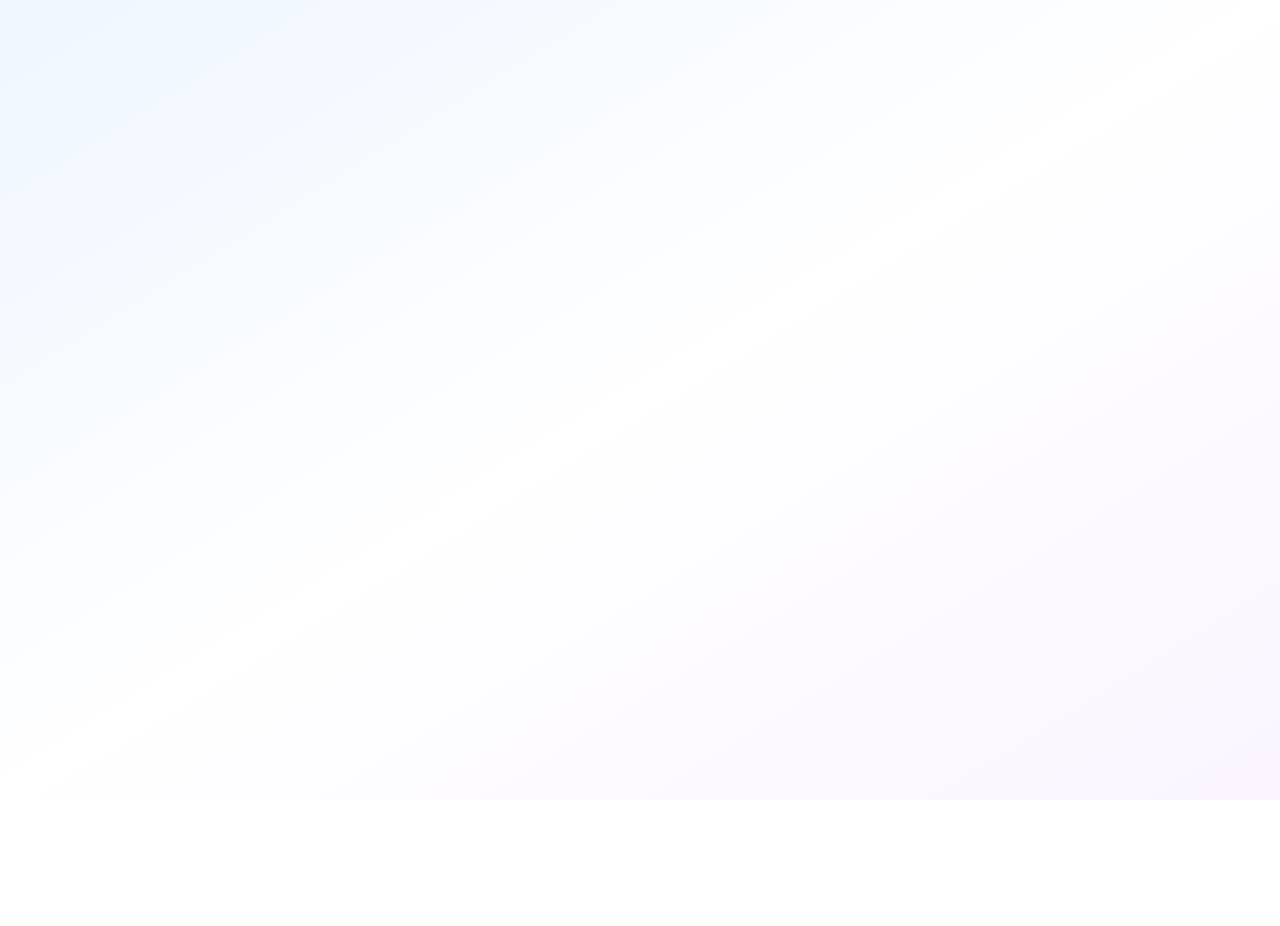
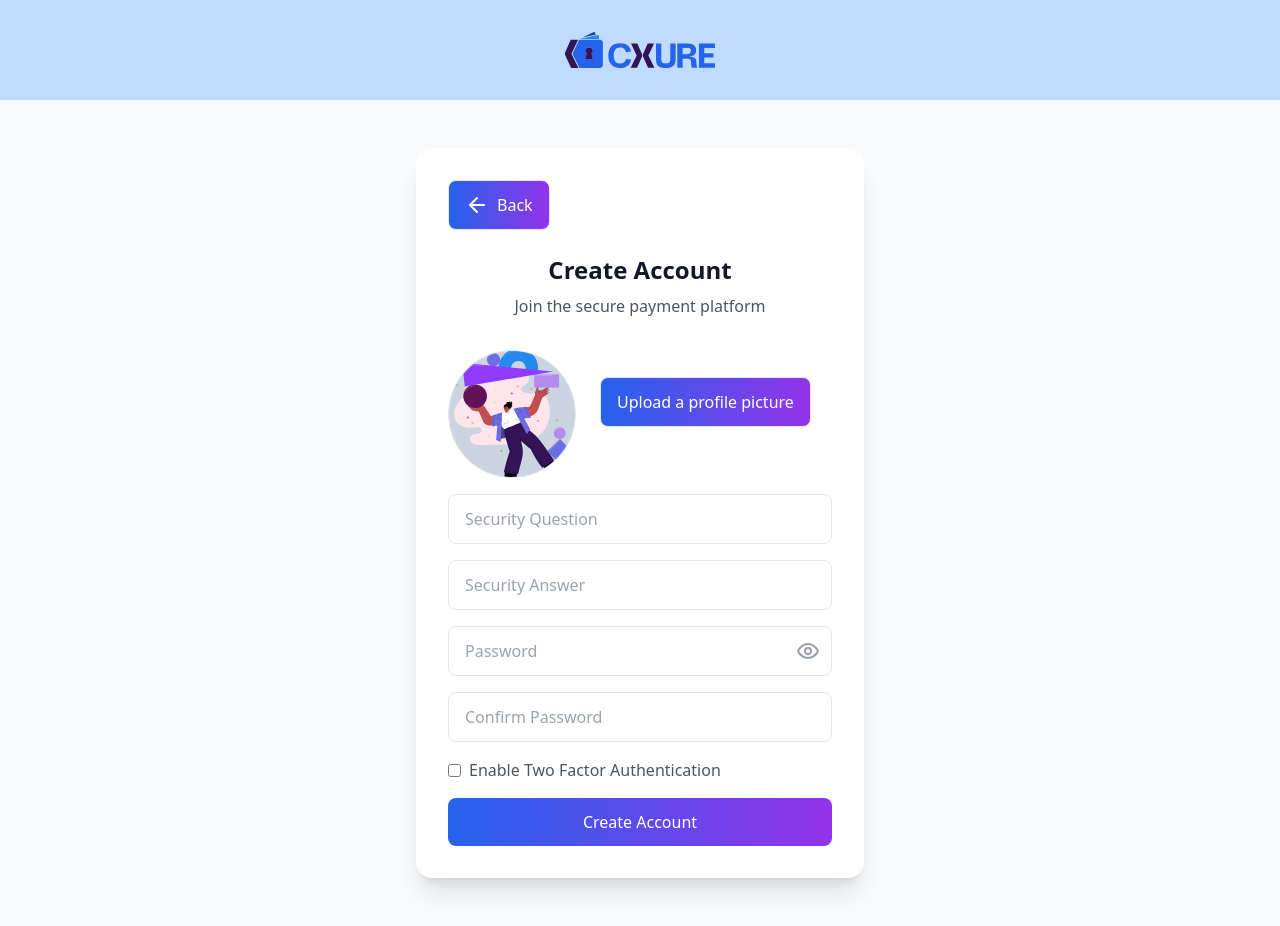
Before and after one commit to cxurepayApp/cxureApp, a React (Vite) app: page /auth/register2 in a window 1280 px wide. Before the commit this address had no page. Before the commit the page ends 800 px from the top, so only its background shows below. Built offline with nearby package versions, Linux system fonts and the light colour scheme.

Commit message:
Worked on register forms

```diff
--- a/src/App.tsx
+++ b/src/App.tsx
@@ -3,12 +3,14 @@ import { AuthProvider } from "./contexts/AuthContext";
 import { SocketProvider } from "./contexts/SocketContext";
 import { lazy, Suspense } from "react";
 import { RouteSkeleton } from "./components/UI/RouteSkeleton";
+import { RegisterProvider } from "./contexts/RegisterContext";
 
 // Lazy-loaded components
 const AuthLayout = lazy(() => import("./components/layout/AuthLayout"));
 const LandingPage = lazy(() => import("./pages/landing/LandingPage"));
 const Login = lazy(() => import("./auth/Login"));
 const Register = lazy(() => import("./auth/Register"));
+const RegisterPage2 = lazy(() => import("./auth/RegisterPage2"));
 const TransactionDetails = lazy(() => import("./pages/transactions/TransactionDetails"));
 const AdminDashboard = lazy(() => import("./pages/dashboard/AdminDashboard"));
 const BuyerDashboard = lazy(() => import("./pages/dashboard/BuyerDashboard"));
@@ -24,7 +26,8 @@ function App() {
   return (
     <AuthProvider>
       <SocketProvider>
-        <Router>
+        <RegisterProvider>
+          <Router>
           <div className="min-h-screen bg-gradient-to-br from-blue-50 via-white to-purple-50">
             <Suspense
               fallback={createFallback(
@@ -52,6 +55,7 @@ function App() {
                 >
                   <Route path="login" element={<Login />} />
                   <Route path="register" element={<Register />} />
+                  <Route path="register2" element ={<RegisterPage2/>} />
                 </Route>
 
                 {/* Protected dashboards */}
@@ -93,6 +97,7 @@ function App() {
             </Suspense>
           </div>
         </Router>
+        </RegisterProvider>
       </SocketProvider>
     </AuthProvider>
   );
--- a/src/auth/Register.tsx
+++ b/src/auth/Register.tsx
@@ -3,9 +3,10 @@ import { Link, useNavigate } from "react-router-dom";
 import { Eye, EyeOff, User, Store } from "lucide-react";
 import { useAuth } from "../hooks/useAuth";
 import { type RegisterData } from "../types/register";
+import { useRegister } from "../hooks/useRegister";
 
 const Register = () => {
-  const [formData, setFormData] = useState<RegisterData>({
+  /* const [formData, setFormData] = useState<RegisterData>({
     name: "",
     email: "",
     tel: "",
@@ -67,7 +68,10 @@ const Register = () => {
     } finally {
       setLoading(false);
     }
-  };
+  }; */
+
+  const {data, updateData} = useRegister()
+  const navigate = useNavigate()
 
   return (
     <div className="min-h-screen flex items-center justify-center py-12 px-4 sm:px-6 lg:px-8 bg-gray-50">
@@ -77,19 +81,19 @@ const Register = () => {
           <p className="text-gray-600 mt-2">Join the secure payment platform</p>
         </div>
 
-        {error && (
+        {/* {error && (
           <div className="bg-red-50 border border-red-200 text-red-600 px-4 py-3 rounded-lg mb-6">
             {error}
           </div>
-        )}
+        )} */}
 
-        <form onSubmit={handleSubmit} className="space-y-4">
+        <form /* onSubmit={handleSubmit} */ className="space-y-4">
           <input
             type="text"
             placeholder="Full Name"
             className="w-full px-4 py-3 border rounded-lg"
-            value={formData.name}
-            onChange={(e) => setFormData({ ...formData, name: e.target.value })}
+            value=/* {formData.name} */ {data.name }
+            onChange={(e) => /* setFormData */updateData({ /* ...formData */name: e.target.value })}
             required
           />
 
@@ -97,9 +101,9 @@ const Register = () => {
             type="email"
             placeholder="Email"
             className="w-full px-4 py-3 border rounded-lg"
-            value={formData.email}
+            value=/* {formData.email} */ {data.email }
             onChange={(e) =>
-              setFormData({ ...formData, email: e.target.value })
+              /* setFormData */updateData({ /* ...formData,  */email: e.target.value })
             }
             required
           />
@@ -108,13 +112,23 @@ const Register = () => {
             type="tel"
             placeholder="Phone Number"
             className="w-full px-4 py-3 border rounded-lg"
-            value={formData.tel}
-            onChange={(e) => setFormData({ ...formData, tel: e.target.value })}
+            value=/* {formData.tel} */ {data.tel }
+            onChange={(e) => /* setFormData */updateData({ /* ...formData, */ tel: e.target.value })}
             required
           />
 
+          <input
+            type="text"
+            placeholder="Address"
+            className="w-full px-4 py-3 border rounded-lg"
+            value={data.address}
+            onChange={e => updateData({address: e.target.value})}
+            required
+            />
+
+
           {/* Password */}
-          <div className="relative">
+          {/* <div className="relative">
             <input
               type={showPassword ? "text" : "password"}
               placeholder="Password"
@@ -132,10 +146,10 @@ const Register = () => {
             >
               {showPassword ? <EyeOff /> : <Eye />}
             </button>
-          </div>
+          </div> */}
 
           {/* Confirm Password */}
-          <input
+          {/* <input
             type={showPassword ? "text" : "password"}
             placeholder="Confirm Password"
             className="w-full px-4 py-3 border rounded-lg"
@@ -144,15 +158,15 @@ const Register = () => {
               setFormData({ ...formData, confirmPassword: e.target.value })
             }
             required
-          />
+          /> */}
 
           {/* Role Selection */}
           <div className="flex gap-4 mt-2">
             <button
               type="button"
-              onClick={() => setFormData({ ...formData, role: "buyer" })}
+              onClick={() => /* setFormData */updateData({ /* ...formData, */ role: "buyer" })}
               className={`flex-1 border px-4 py-3 rounded-lg flex items-center justify-center gap-2 ${
-                formData.role === "buyer"
+                /* formData */data.role === "buyer"
                   ? "border-blue-500 bg-blue-50"
                   : "border-gray-200"
               }`}
@@ -162,9 +176,9 @@ const Register = () => {
 
             <button
               type="button"
-              onClick={() => setFormData({ ...formData, role: "seller" })}
+              onClick={() => /* setFormData */updateData({ /* ...formData, */ role: "seller" })}
               className={`flex-1 border px-4 py-3 rounded-lg flex items-center justify-center gap-2 ${
-                formData.role === "seller"
+                /* formData */data.role === "seller"
                   ? "border-blue-500 bg-blue-50"
                   : "border-gray-200"
               }`}
@@ -175,11 +189,12 @@ const Register = () => {
 
           {/* Submit Button */}
           <button
-            type="submit"
-            disabled={loading}
+            type="button"
+            /* disabled={loading} */
             className="w-full bg-gradient-to-r from-blue-600 to-purple-600 text-white py-3 rounded-lg mt-4 disabled:opacity-50"
+            onClick={()=> navigate('/auth/register2')}
           >
-            {loading ? "Creating..." : "Create Account"}
+            {/* {loading ? "Creating..." : "Create Account"} */} Continue
           </button>
         </form>
 
--- /dev/null
+++ b/src/auth/RegisterPage2.tsx
@@ -0,0 +1,186 @@
+import { Link, useNavigate } from "react-router-dom";
+import { useRegister } from "../hooks/useRegister";
+import { useAuth } from "../hooks/useAuth";
+import { useState } from "react";
+import { ArrowLeft, Eye, EyeOff} from "lucide-react";
+
+export default function RegisterPage2(){
+    const navigate = useNavigate()
+    const {data, updateData, clearData} = useRegister()
+
+    const [showPassword, setShowPassword] = useState(false);
+  const [loading, setLoading] = useState(false);
+  const [error, setError] = useState("");
+
+
+  const [image, setImage] = useState("/images/general.svg")
+
+  const { register } = useAuth();
+
+
+  const handleSubmit = async (e: React.FormEvent) => {
+    e.preventDefault();
+    setError("");
+
+    // Validate confirm password
+
+    if (data.password !== data.confirmPassword) {
+      setError("Passwords do not match");
+      return;
+    }
+
+    setLoading(true);
+
+    // Error handling
+
+    try {
+      const user = await register(
+        data.name!,
+        data.email!,
+        data.password!,
+        data.role!
+      );
+
+      clearData()
+
+      navigate(`/dashboard/${user.role}`);
+    } catch (err: any) {
+      let message = "Registration failed. Please try again.";
+
+      if (err.response?.data?.message) {
+        message = err.response.data.message;
+      } else if (err.message === "Network Error") {
+        message =
+          "Cannot connect to server. Check your internet or try again later.";
+      }
+
+      setError(message);
+
+      //  auto-hide error message
+      setTimeout(() => setError(""), 3500);
+    } finally {
+      setLoading(false);
+    }
+  };
+
+
+    return(
+        <div className="min-h-screen flex items-center justify-center py-12 px-4 sm:px-6 lg:px-8 bg-gray-50">
+              <div className="max-w-md w-full bg-white rounded-2xl shadow-xl p-6 sm:p-8">
+                <Link to='/auth/register' className="inline-flex items-center gap-2 bg-gradient-to-r from-blue-600 to-purple-600 px-4 py-3 border rounded-lg text-white mb-6"><ArrowLeft/> Back</Link>
+                <div className="text-center mb-8">
+                  <h2 className="text-2xl font-bold text-gray-900">Create Account</h2>
+                  <p className="text-gray-600 mt-2">Join the secure payment platform</p>
+                </div>
+
+                {error && (
+                  <div className="bg-red-50 border border-red-200 text-red-600 px-4 py-3 rounded-lg mb-6">
+                    {error}
+                  </div>
+                )}
+
+                <form onSubmit={handleSubmit} className="space-y-4">
+                <div className="flex items-center gap-6">
+                    <div className="w-32 h-32 rounded-full border flex items-center justify-center bg-slate-300 overflow-hidden">
+                        <img src={image} className="object-cover w-full" />
+                    </div>
+                    <label className="cursor-pointer inline-flex items-center gap-2 bg-gradient-to-r from-blue-600 to-purple-600 px-4 py-3 border rounded-lg text-white mb-6" >
+                    Upload a profile picture
+                    <input
+                    className="hidden"
+                     type="file"
+                     accept="image/*"
+                     onChange={e => {
+                        if(e.target.files && e.target.files[0]){
+                            updateData({userImg: e.target.files[0]})
+
+                            //For previewing
+                            const objectURL = URL.createObjectURL(e.target.files[0])
+                            setImage(objectURL)
+                        }
+                     }}
+                    />
+                </label>
+                </div>
+
+                  <input
+                    type="text"
+                    placeholder="Security Question"
+                    className="w-full px-4 py-3 border rounded-lg"
+                    value= {data.securityQuestion}
+                    onChange={(e) => updateData({securityQuestion: e.target.value })}
+                    required
+                  />
+
+                  <input
+                    type="text"
+                    placeholder="Security Answer"
+                    className="w-full px-4 py-3 border rounded-lg"
+                    value= {data.securityAnswer}
+                    onChange={(e) => updateData({securityAnswer: e.target.value })}
+                    required
+                  />
+
+                  {/* Password */}
+                  <div className="relative">
+                    <input
+                      type={showPassword ? "text" : "password"}
+                      placeholder="Password"
+                      className="w-full px-4 py-3 border rounded-lg pr-10"
+                      value={data.password}
+                      onChange={(e) =>
+                        updateData({password: e.target.value })
+                      }
+                      required
+                    />
+                    <button
+                      type="button"
+                      onClick={() => setShowPassword(!showPassword)}
+                      className="absolute right-3 top-1/2 -translate-y-1/2 text-gray-400"
+                    >
+                      {showPassword ? <EyeOff /> : <Eye />}
+                    </button>
+                  </div>
+
+                  {/* Confirm Password */}
+                   <input
+                    type={showPassword ? "text" : "password"}
+                    placeholder="Confirm Password"
+                    className="w-full px-4 py-3 border rounded-lg"
+                    value={data.confirmPassword}
+                    onChange={(e) =>
+                      updateData({confirmPassword: e.target.value })
+                    }
+                    required
+                  />
+
+                 <label className="flex gap-2 items-center text-gray-600">
+                    <input
+                     type="checkbox"
+                     checked={data.twoFactorEnabled}
+                     onChange={e => updateData({twoFactorEnabled: e.target.checked})}
+                    />
+                    Enable Two Factor Authentication
+                </label>
+
+                  {/* Submit Button */}
+                  <button
+                    type="submit"
+                    disabled={loading}
+                    className="w-full bg-gradient-to-r from-blue-600 to-purple-600 text-white py-3 rounded-lg mt-4 disabled:opacity-50"
+                    onClick={()=> navigate('/auth/register2')}
+                  >
+                    {loading ? "Creating..." : "Create Account"}
+                  </button>
+                </form>
+
+                {/* <p className="mt-6 text-center text-gray-600">
+                  Already have an account?{" "}
+                  <Link to="/auth/login" className="text-blue-600 font-semibold">
+                    Sign in
+                  </Link>
+                </p> */}
+              </div>
+            </div>
+    )
+}
--- /dev/null
+++ b/src/contexts/RegisterContext.tsx
@@ -0,0 +1,64 @@
+import React, { createContext, useEffect, useState } from "react";
+import { RegisterData } from "../types/register";
+
+interface RegisterContextType{
+    data: Partial<RegisterData>
+    updateData: (updatedData:Partial<RegisterData>) => void
+    clearData: () => void
+}
+
+interface RegisterContextProviderProps{
+    children: React.ReactNode
+}
+export const RegisterContext = createContext<RegisterContextType | null>(null)
+
+export const RegisterProvider = ({children}:RegisterContextProviderProps) =>{
+
+    const [data, setData] = useState<Partial<RegisterData>>({
+        name: "",
+        email: "",
+        tel: "",
+        address: "",
+        userTag: "",
+        userImg: null,
+        password: "",
+        confirmPassword: "",
+        securityQuestion: "",
+        securityAnswer: "",
+        twoFactorEnabled: false,
+        role: "buyer",
+    })
+
+    useEffect(()=>{
+        const saved = localStorage.getItem("formData")
+        if(saved){
+            setData(JSON.parse(saved))
+        }else{
+            setData({})
+        }
+    }, [])
+
+    useEffect(()=>{
+        const {userImg, password, confirmPassword, ...canSave} = data
+        localStorage.setItem("formData", JSON.stringify(canSave))
+    },[data])
+
+    function updateData(updatedData:Partial<RegisterData>){
+        setData(prev => {
+            return {...prev, ...updatedData}
+        })
+    }
+
+    function clearData(){
+        setData({});
+        localStorage.removeItem("formData");
+    }
+
+
+
+    return (
+        <RegisterContext.Provider value={{data, updateData , clearData}}>
+            {children}
+        </RegisterContext.Provider>
+    )
+}
--- /dev/null
+++ b/src/hooks/useRegister.ts
@@ -0,0 +1,12 @@
+import { useContext } from "react"
+import { RegisterContext } from "../contexts/RegisterContext"
+
+export const useRegister = () =>{
+    const context = useContext(RegisterContext)
+
+    if(!context){
+        throw new Error ('useRegister must be used with RegisterProvider')
+    }
+
+    return context
+}
```
Also changed, not shown: src/types/register.ts (line endings or trailing spaces).
